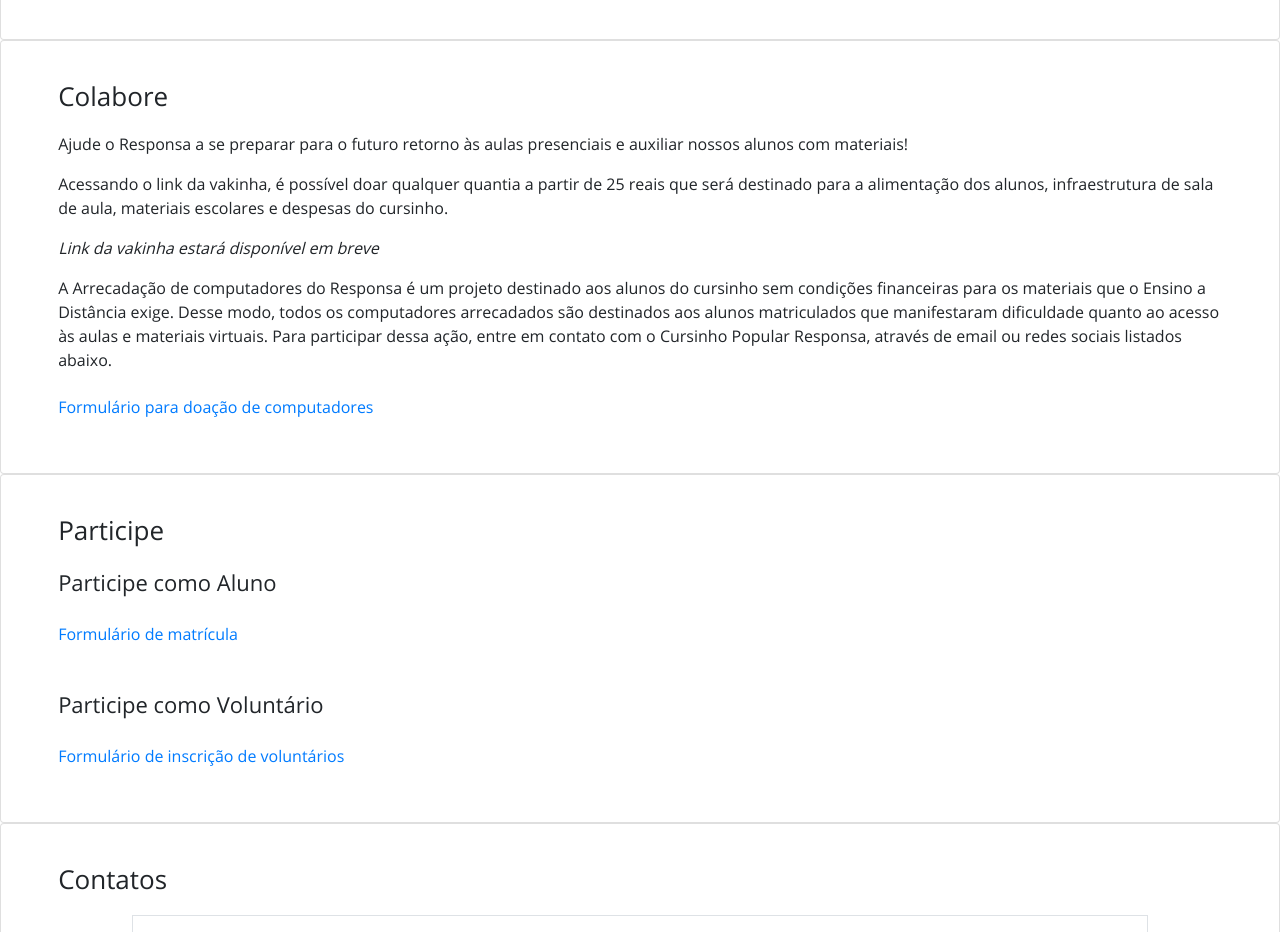
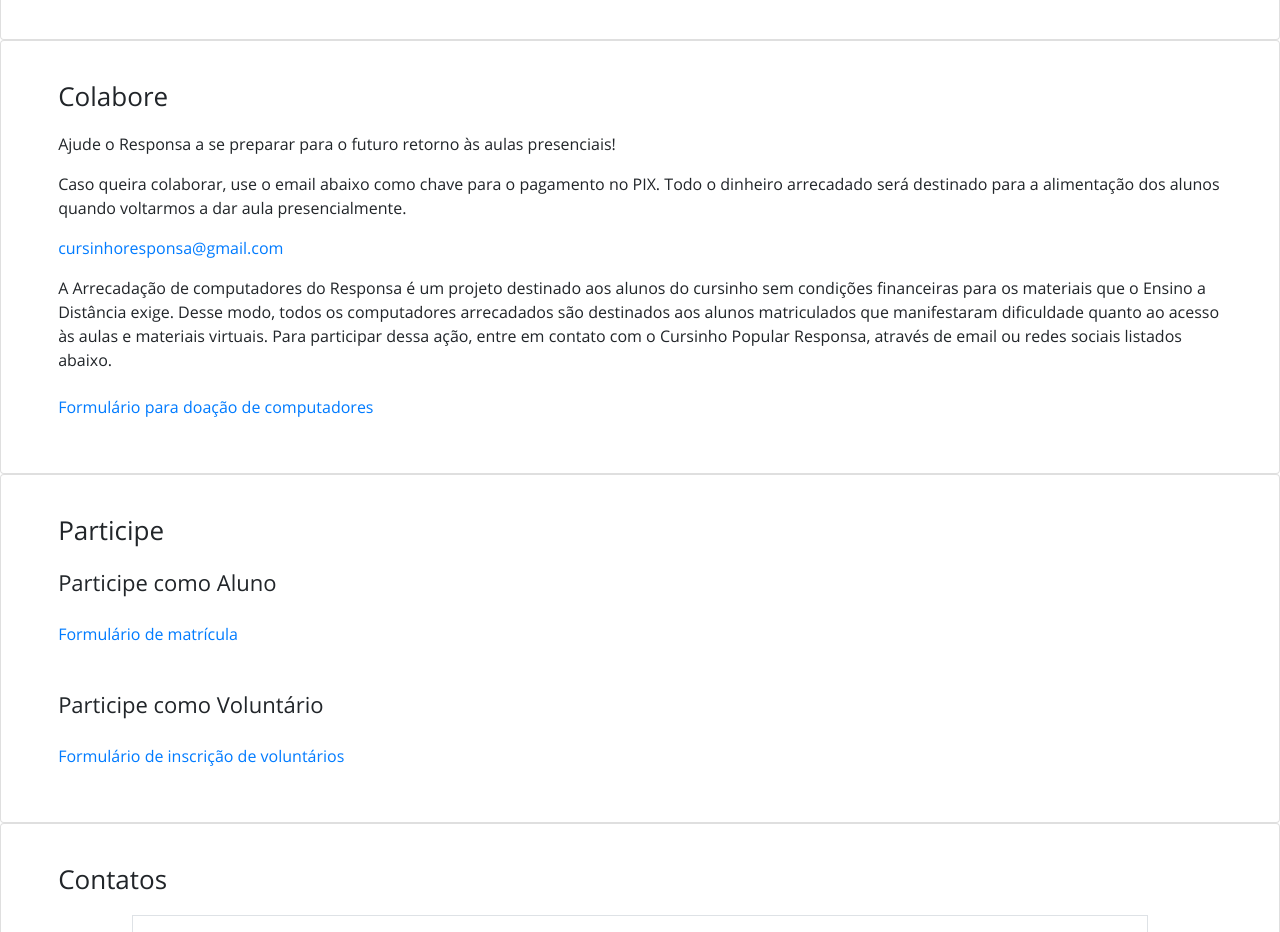
Before and after one commit to HubResponsa/responsa-front, a React (Create React App) app: page / in a window 1280 px wide. Shown: the part 2860-3792 px from the top of the page. Built offline with nearby package versions, Linux system fonts and the light colour scheme.

Commit message:
Add PIX key

```diff
--- a/src/Components/Colabore.js
+++ b/src/Components/Colabore.js
@@ -9,17 +9,16 @@
             <Card.Body className="section-card">
                 <p className="section-title">Colabore</p>
                 <p className="section-text">
-                    Ajude o Responsa a se preparar para o futuro retorno às aulas presenciais e
-                    auxiliar nossos alunos com materiais!
+                    Ajude o Responsa a se preparar para o futuro retorno às aulas presenciais!
                 </p>
                 <p className="section-text">
-                    Acessando o link da vakinha, é possível doar qualquer quantia a partir de 25
-                    reais que será destinado para a alimentação dos alunos, infraestrutura de sala
-                    de aula, materiais escolares e despesas do cursinho.
-
+                    Caso queira colaborar, use o email abaixo como chave para o pagamento no PIX. Todo o dinheiro
+                    arrecadado será destinado para a alimentação dos alunos quando voltarmos a dar aula presencialmente.
                 </p>
                 <p className="section-text">
-                    <i> Link da vakinha estará disponível em breve </i>
+                    <a href="#">
+                        cursinhoresponsa@gmail.com
+                    </a>
                 </p>
                 <p className="section-text">
                     A Arrecadação de computadores do Responsa é um projeto destinado aos alunos
```
